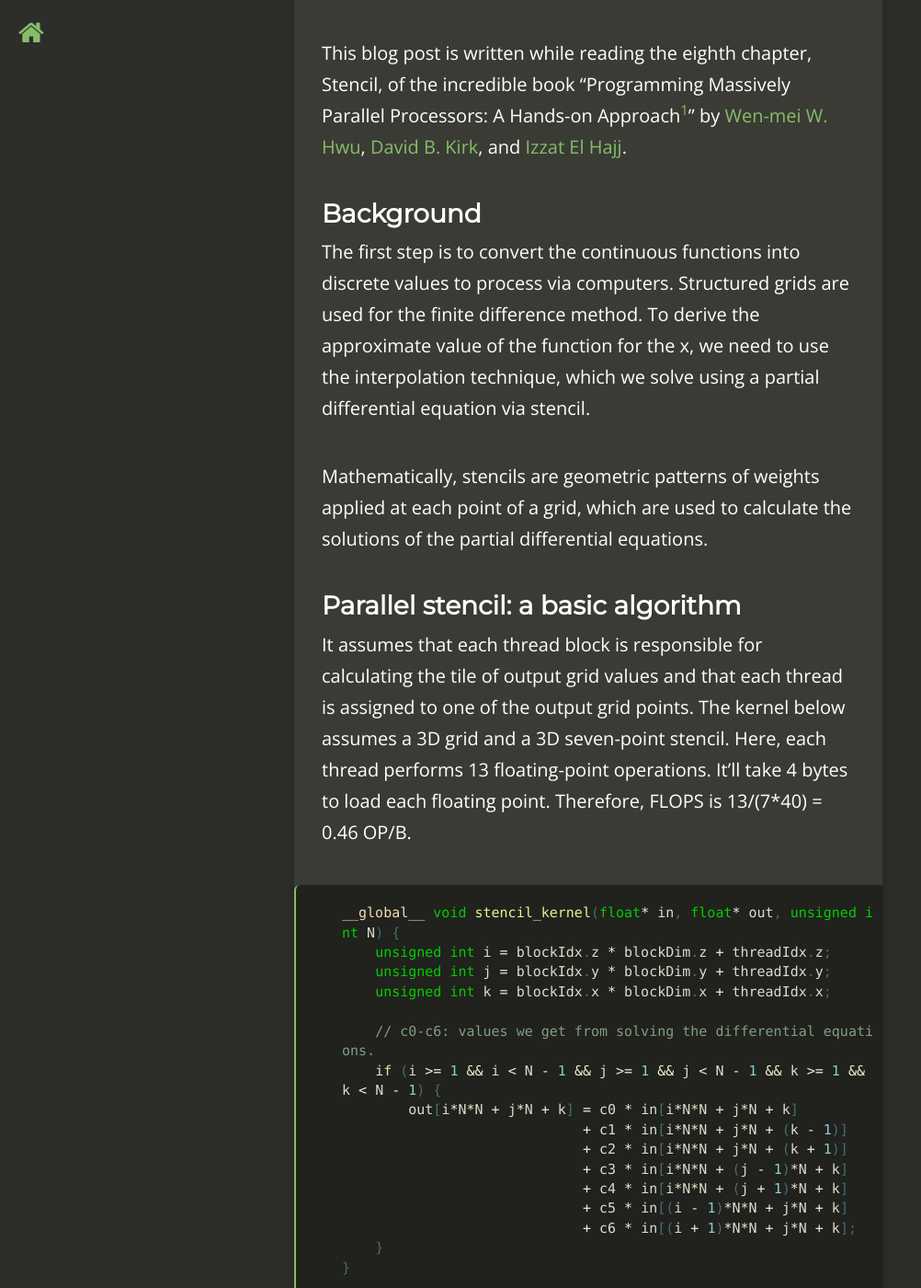
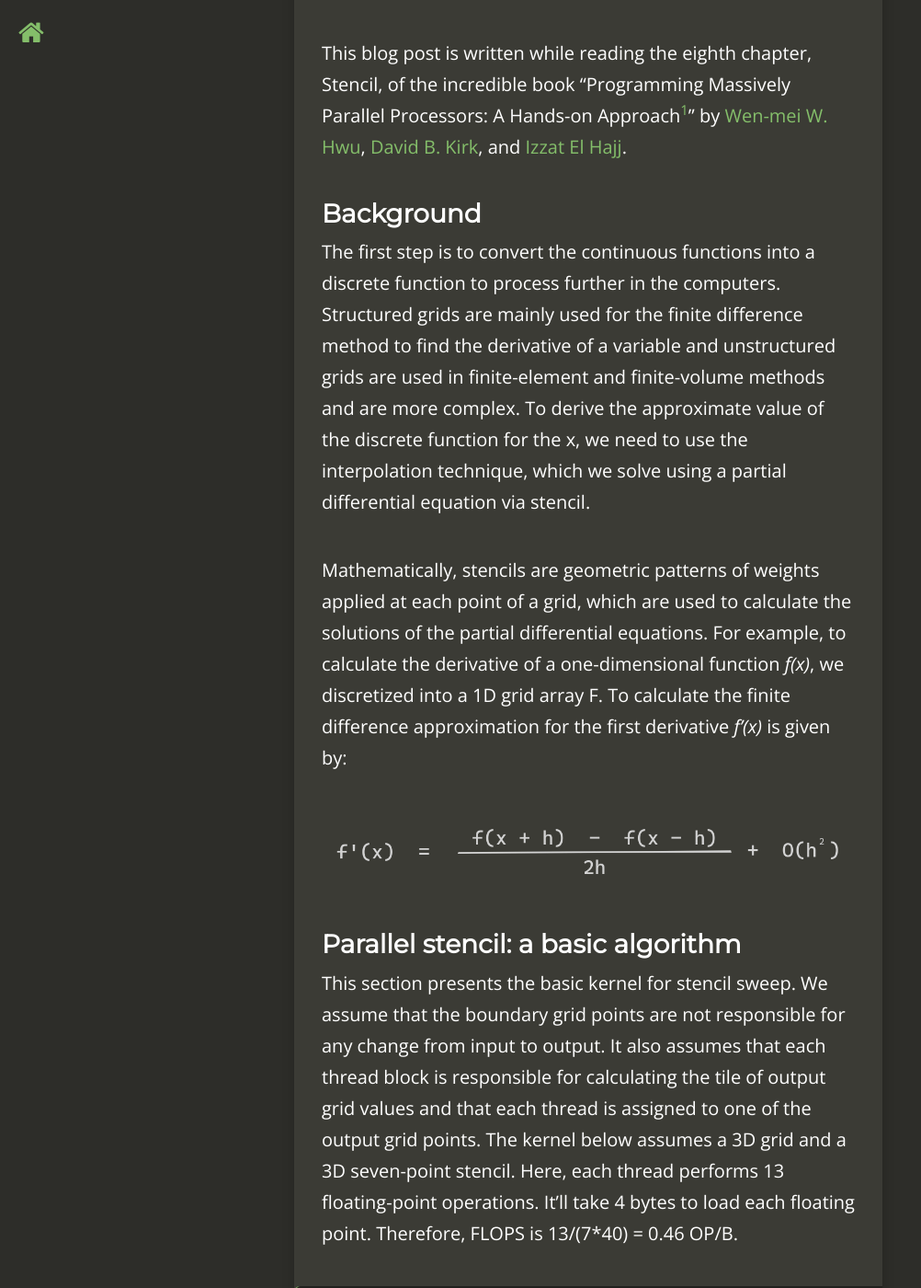
Before and after one commit to khushi-411/khushi-411.github.io, a Jekyll site: the page built from _posts/2024-05-30-stencil.md, in a window 1280 px wide and 1400 px high, scrolled down 587 px. Shown: the whole window at 92% size, without its empty margins (0-1002 px from the left). Built offline with Jekyll 4.4.1, drawn with Linux system fonts in a browser that asks for light colours; nearby versions of some CDN libraries; comment, search, counter and statistics services are not loaded; some of the changed text lies outside the part shown.

Commit message:
[cuda] update (#40)

````diff
--- a/_posts/2024-05-30-stencil.md
+++ b/_posts/2024-05-30-stencil.md
@@ -29,19 +29,30 @@
 
 ### **Background**
 The first step is to convert the continuous functions
-into discrete values to process via computers.
-Structured grids are used for the finite difference method.
-To derive the approximate value of the function for the x,
+into a discrete function to process further in the computers.
+Structured grids are mainly used for the finite
+difference method to find the derivative of a
+variable and unstructured grids are used in finite-element and
+finite-volume methods and are more complex.
+To derive the approximate value of the discrete function for the x,
 we need to use the interpolation technique,
 which we solve using a partial differential equation via stencil.
 
 Mathematically, stencils are geometric
 patterns of weights applied at each point of a grid,
 which are used to calculate the solutions of the partial
-differential equations.
+differential equations. For example, to calculate
+the derivative of a one-dimensional function *f(x)*, we discretized
+into a 1D grid array F. To calculate the finite difference
+approximation for the first derivative *f'(x)* is given by:
+
+<img alt="Stencil formula" src="/assets/CUDA/derivative_fomula.png" class="center" >
 
 ### **Parallel stencil: a basic algorithm**
-It assumes that each thread block is responsible for
+This section presents the basic kernel for stencil sweep.
+We assume that the boundary grid points are not responsible
+for any change from input to output.
+It also assumes that each thread block is responsible for
 calculating the tile of output grid values and that each
 thread is assigned to one of the output grid points. The
 kernel below assumes a 3D grid and a 3D seven-point stencil.
@@ -73,11 +84,11 @@
 grid points (this property is essential for register tiling).
 
 Let's calculate the FLOPs. Let the input tile be a cube with T grid points
-in each dimension, and T-2 be the output grid points.
-Therefore, each block will have (T-2)^3 active threads calculating
+in each dimension; hence, T-2 will be the output grid points.
+Therefore, each block will have (T-2)<sup>3</sup> active threads calculating
 the output grid point values. Therefore, the number of operations
-performed is given by 13*(T-2)^3 (note 13 here is the number of
-floating-point arithmetic operations). FLOPS is given by (13*(T-2)^3)/(4*T^3) OP/B.
+performed is given by 13*(T-2)<sup>3</sup> (note 13 here is the number of
+floating-point arithmetic operations). FLOPS is given by (13*(T-2)<sup>3</sup>)/(4*T<sup>3</sup>) OP/B.
 More input grid point values are reused if the T value is larger.
 ```cuda
 // In this kernel, blocks are the same size as the input tiles
@@ -92,6 +103,7 @@
 
     // Every thread loads one grid point
     // ghost cells conditions:
+    // To guard against out of bound access
     if (i >= 0 && i < N && j >= 0 && j < N && k >= 0 && k < N) {
         in_s[threadIdx.z][threadIdx.y][threadIdx.x] = in[i*N*N + j*N + k];
     }
@@ -120,12 +132,21 @@
 ### **Thread Coarsening**
 The sparse nature of the stencil makes it less useful for shared memory
 tiling than convolution. We'll use the thread coarsening technique to
-overcome the work done by each thread to calculate one grid point value.
+overcome the work done by each thread to calculate from
+one grid point to column grid point values.
 The aim is to serialize the parallel units of work into each thread and
-reduce the price of parallelism. The main advantage is it increases the
-tile size without increasing the number of threads. The other advantage
-is it does not require all planes of the input tile to be present
-in the shared memory. The kernel with thread coarsening in the z direction is given by:
+reduce the price of parallelism. The main advantages are:
+- It increases the tile size without increasing the number of threads. However, the number
+of threads remains unchanged, which simplifies scheduling. For the original block size,
+the thread block size would be T<sup>3</sup>. However, the thread block size is
+reduced to T<sup>2</sup> for the coarsened block size.
+- The other advantage
+is that it does not require all planes of the input tile to be present
+in the shared memory. For example, when all the blocks are in shared memory,
+it would require 3 * T<sup>3</sup> * 4 bytes of memory, while for the coarsened
+block will require 3 * T<sup>2</sup> * 4 bytes of memory.
+
+The kernel with thread coarsening in the z direction is given by:
 ```cuda
 __global__ void stencil_kernel(float* in, float* out, unsigned int N) {
 
@@ -133,25 +154,31 @@
     int j = blockIdx.y*OUT_TILE_DIM + threadIdx.y - 1;
     int k = blockIdx.x*OUT_TILE_DIM + threadIdx.x - 1;
 
-    // loading into the shared memory
+    // loading each block into the shared memory
     __shared__ float inPrev_s[IN_TILE_DIM][IN_TILE_DIM];
     __shared__ float inCurr_s[IN_TILE_DIM][IN_TILE_DIM];
     __shared__ float inNext_s[IN_TILE_DIM][IN_TILE_DIM];
 
+    // 1st layer
     if (iStart-1 >= 0 && iStart-1 < N && j >= 0 && j < N && k >= 0 && k < N) {
         inPrev_s[threadIdx.y][threadIdx.x] = in[(iStart - 1)*N*N + j*N + k];
     }
 
+    // 2nd layer
     if (iStart >= 0 && iStart < N && j >= 0 && j < N && k >= 0 && k < N) {
         inCurr_s[threadIdx.y][threadIdx.x] = in[iStart*N*N + j*N + k];
     }
 
+    // all threads blocks will be processing in the x-y plane
+    // z index will be identical while processing this loop
     for (int i = iStart; i < iStart + OUT_TILE_DIM; i++) {
+        // all thread blocks collaborate to load the third layer
         if (i + 1 >= 0 && i + 1 < N && j >= 0 && j < N && k >= 0 && k < N) {
             inNext_s[threadIdx.y][threadIdx.x] = in[(i+1)*N*N + j*N + k];
         }
         __syncthreads();
 
+        // calculating the output grid point value
         if (i >= 1 && i < N-1 && j >= 1 && j < N-1 && k >= 1 && k < N-1) {
             if (threadIdx.y >= 1 && threadIdx.y < IN_TILE_DIM - 1
                 && threadIdx.x >= 1 && threadIdx.x < IN_TILE_DIM - 1) {
@@ -166,6 +193,7 @@
         }
         __syncthreads();
 
+        // moving to the next output plane for its calculation
         inPrev_s[threadIdx.y][threadIdx.x] = inCurr_s[threadIdx.y][threadIdx.x];
         inCurr_s[threadIdx.y][threadIdx.x] = inNext_s[threadIdx.y][threadIdx.x];
     }
@@ -173,16 +201,21 @@
 ```
 
 ### **Register Tiling**
-Previously, each inPrev_s and inNext_s element required only one
-thread in the calculation of the output tile grid point.
-Only inCurr_s elements truly need to be in the shared memory;
-others can stay in the registers of the single-user thread. Hence,
-we take advantage of the register tiling technique. The computed
-output tile is stored in the registers of the blocks thread.
-Coarsening and register tiling kernels have two major advantages
+Previously, each inPrev_s and inNext_s element required
+only one thread to calculate the output tile grid point.
+Only inCurr_s elements are accessed by multiple threads,
+and hence, they truly need to be in shared memory;
+others can stay in the registers of the single-user thread.
+Therefore, we take advantage of the register tiling
+technique along with the thread coarsening.
+The computed output tile is stored in the registers of the blocks thread.
+Hence, coarsening and register tiling kernels have two major advantages
 over just coarsening kernels.
-- Many reads and writes to the shared memory are shifted into the registers. Hence, the code runs faster.
-- As mentioned earlier, each block consumes 1/3 of the shared memory. This will lead to higher register usage. Programmers should keep this trade-off in mind while writing the kernel.
+- Many reads and writes to the shared memory are shifted
+into the registers. Hence, the code runs faster.
+- As mentioned earlier, each block consumes 1/3 of the
+shared memory, which leads to higher register usage.
+The programmers should consider this trade-off while writing the kernel.
 
 Note that this register tiling with coarsening does not
 impact global memory bandwidth consumption.
@@ -193,19 +226,22 @@
     int j = blockIdx.y*OUT_TILE_DIM + threadIdx.y - 1;
     int k = blockIdx.x*OUT_TILE_DIM + threadIdx.x - 1;
 
+    // creating three register variables
     float inPrev;
+    float inCurr;
+    float inNext;
     // only loading inCurr_s to the shared memory
-    __shared__ float inCurr_s[IN_TILE_DIM][IN_TILE_DIM];
     // accessed by multiple threads, therefore, need not be in a shared memory
     // shared memory accesses get reduced by 1/3
-    float inCurr;
-    float inNext;
+    __shared__ float inCurr_s[IN_TILE_DIM][IN_TILE_DIM];
 
+    // calculation performed in the register variable
     if (iStart-1 >= 0 && iStart-1 < N && j >= 0 && j < N && k >= 0 && k < N) {
         inPrev = in[(iStart - 1)*N*N + j*N + k];
     }
 
     if (iStart >= 0 && iStart < N && j >= 0 && j < N && k >= 0 && k < N) {
+        // calculation performed in the register variable
         inCurr = in[iStart*N*N + j*N + k];
         // maintains a copy of the current plane of the input tile in the shared memory
         inCurr_s[threadIdx.y][threadIdx.x] = inCurr;
@@ -213,6 +249,7 @@
 
     for (int i = iStart; i < iStart + OUT_TILE_DIM; i++) {
         if (i+1 >= 0 && i+1 < N && j >= 0 && j < N && k >= 0 && k < N) {
+            // calculation performed in the register variable
             inNext = in[(i+1)*N*N + j*N + k];
         }
         __syncthreads();
````
Also changed, not shown: assets/CUDA/derivative_fomula.png (added).
